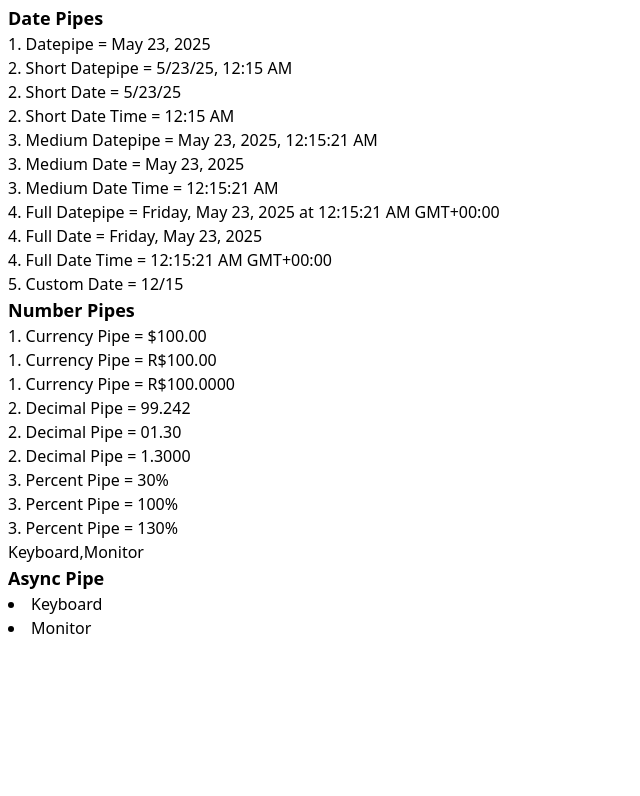
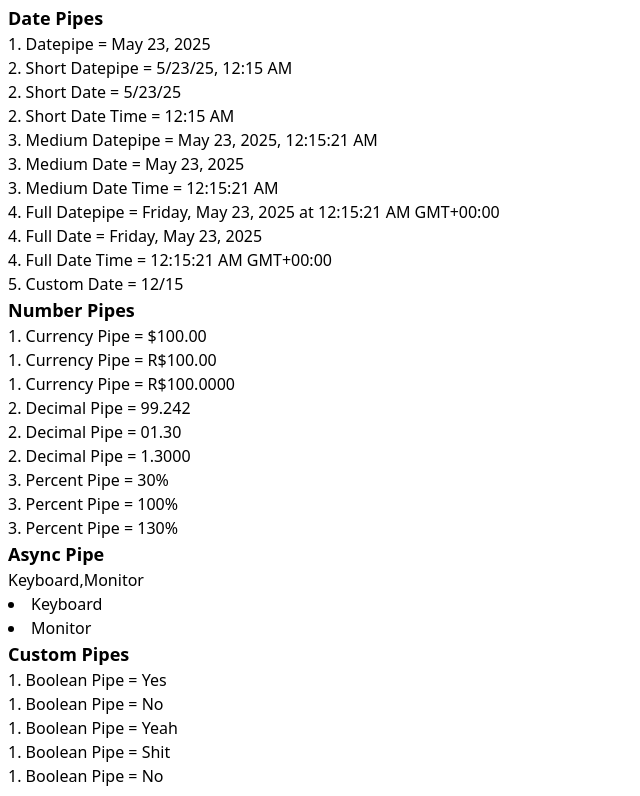
Before and after one commit to Bruno-Calasans/angular, an Angular app: page /pipes in a window 1280 px wide. Shown: the part 696-1492 px from the top of the page, without its empty margins (0-640 px from the left). Before the commit the page ends 1344 px from the top, so only its background shows below. Built offline with nearby package versions, Linux system fonts and the light colour scheme.

Commit message:
custom pipes

```diff
--- /dev/null
+++ b/src/app/custom-pipes/custom.pipe.ts
@@ -0,0 +1,17 @@
+import { TitleCasePipe } from '@angular/common';
+import { Pipe, PipeTransform } from '@angular/core';
+
+@Pipe({
+  name: 'custom',
+})
+export class CustomPipe implements PipeTransform {
+  private titlePipe = new TitleCasePipe();
+
+  transform(value: boolean, trueText?: string, falseText?: string) {
+    let yesTest = trueText || 'Yes';
+    let noText = falseText || 'No';
+
+    if (value) return this.titlePipe.transform(yesTest);
+    return this.titlePipe.transform(noText);
+  }
+}
--- a/src/app/pipes/pipes.component.html
+++ b/src/app/pipes/pipes.component.html
@@ -48,12 +48,19 @@
   </div>
 
   <div>
+    <p class="font-bold text-lg">Async Pipe</p>
     <p>{{ asyncData | async }}</p>
-    <p class="font-bold text-lg">Async Pipe</p>
     @for (item of asyncData | async; track item) {
     <li>{{ item }}</li>
     }
   </div>
-  <!-- <p>{{ numberPipes | currency }}</p> -->
-  <!-- <p>{{ numberPipes | decimal }}</p> -->
+
+  <div>
+    <p class="font-bold text-lg">Custom Pipes</p>
+    <p>1. Boolean Pipe = {{ booleanPipes | custom }}</p>
+    <p>1. Boolean Pipe = {{ !booleanPipes | custom }}</p>
+    <p>1. Boolean Pipe = {{ booleanPipes | custom : "yeah" : "shit" }}</p>
+    <p>1. Boolean Pipe = {{ !booleanPipes | custom : "yeah" : "shit" }}</p>
+    <p>1. Boolean Pipe = {{ !booleanPipes | custom : "Oh my" }}</p>
+  </div>
 </div>
--- a/src/app/pipes/pipes.component.ts
+++ b/src/app/pipes/pipes.component.ts
@@ -1,14 +1,14 @@
 import { CommonModule } from '@angular/common';
 import { Component } from '@angular/core';
 import { of } from 'rxjs';
+import { CustomPipe } from '../custom-pipes/custom.pipe';
 
 @Component({
   selector: 'app-pipes',
-  imports: [CommonModule],
+  imports: [CommonModule, CustomPipe],
   templateUrl: './pipes.component.html',
   styleUrl: './pipes.component.css',
 })
-
 export class PipesComponent {
   textPipes = 'Some text';
   numberPipes = 100;
@@ -20,4 +20,6 @@ export class PipesComponent {
   datePipes = new Date();
 
   asyncData = of(['Keyboard', 'Monitor']);
+
+  booleanPipes = true;
 }
```
Also changed, not shown: 1 other file (tests, documents, lock files or other folders).
